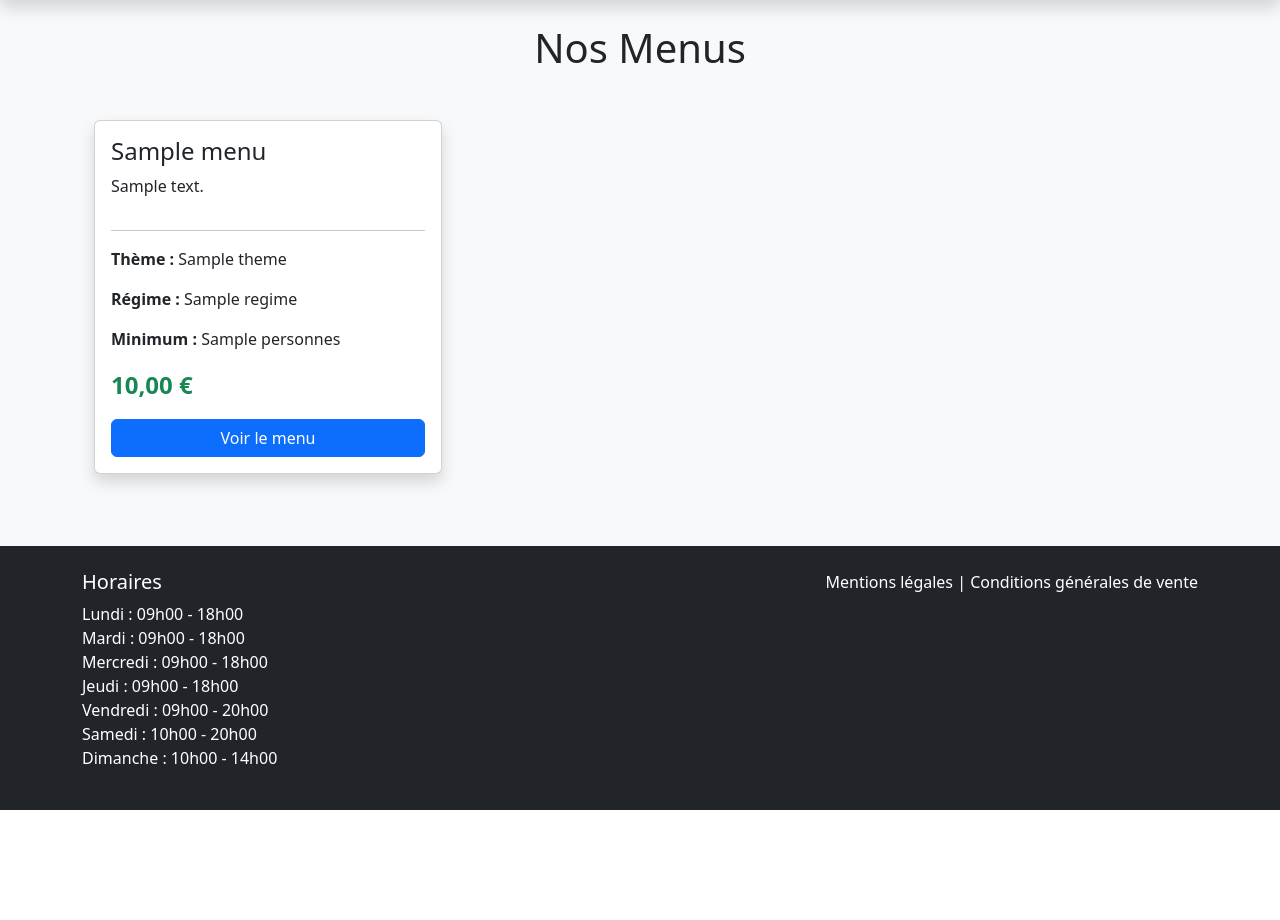
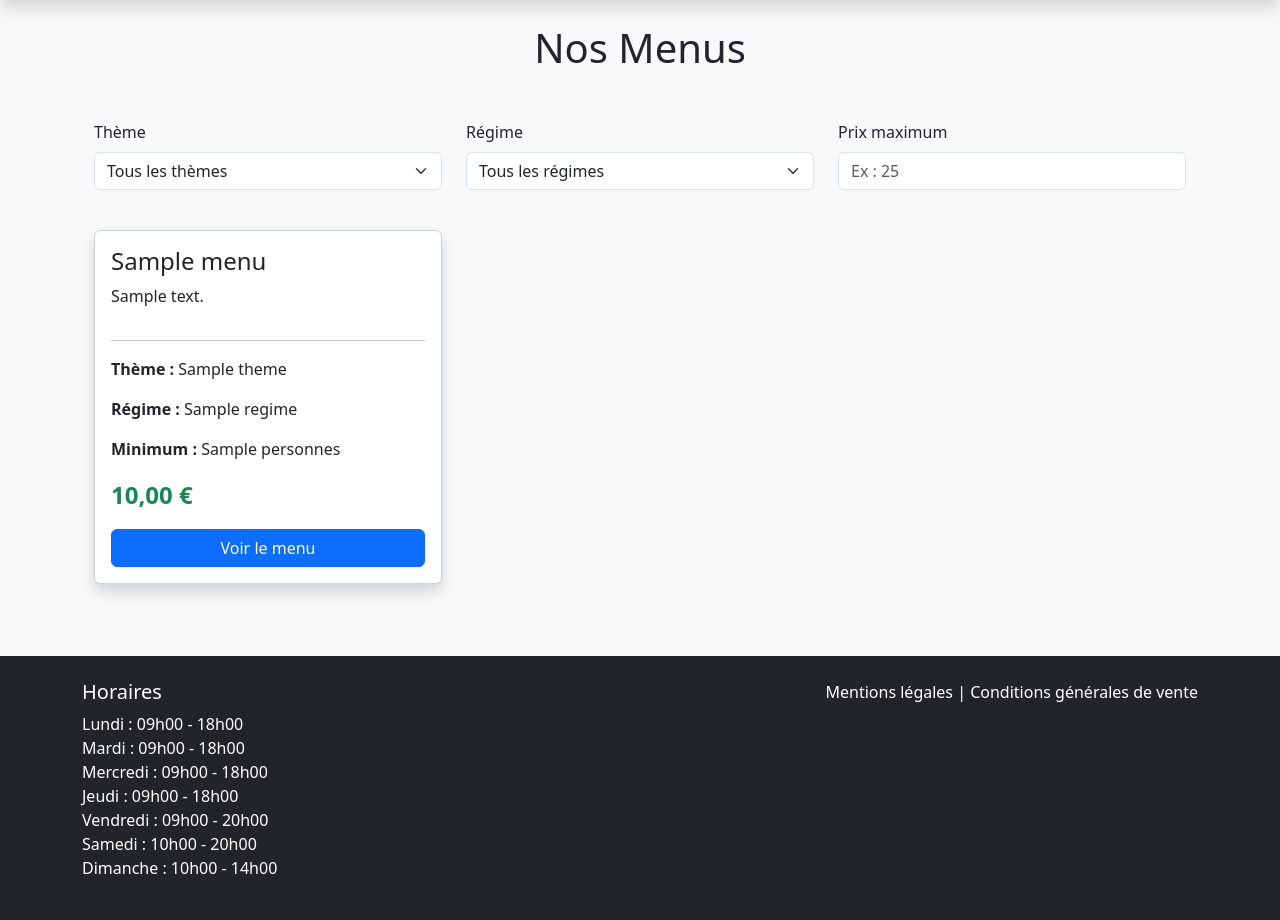
Before and after one commit to Nisdja/vite-gourmand, a PHP site: page /vite-gourmand/public/menus.php in a window 1280 px wide. Shown: the part 56-976 px from the top of the page. Before the commit the page ends 866 px from the top, so only its background shows below. Run offline with PHP 8.4, Linux system fonts and the light colour scheme; tables that the repository leaves empty or names only in its code hold one stand-in row (values such as "Sample post").

Commit message:
Amélioration des filtres menus avec listes déroulantes et AJAX

```diff
--- a/app/config/database.php
+++ b/app/config/database.php
@@ -1,9 +1,27 @@
 <?php
 
-$host = "sql308.infinityfree.com";
-$dbname = "if0_42472749_vite_gourmand";
-$user = "if0_42472749";
-$password = "h97IWMeXXJYs4";
+if (
+    $_SERVER["SERVER_NAME"] === "localhost" ||
+    $_SERVER["SERVER_NAME"] === "127.0.0.1"
+) {
+
+    // Base locale (XAMPP)
+
+    $host = "localhost";
+    $dbname = "vite_gourmand";
+    $user = "root";
+    $password = "";
+
+} else {
+
+    // InfinityFree
+
+    $host = "sql308.infinityfree.com";
+    $dbname = "if0_42472749_vite_gourmand";
+    $user = "if0_42472749";
+    $password = "h97IWMeXXJYs4";
+
+}
 
 try {
 
--- a/app/controllers/MenuController.php
+++ b/app/controllers/MenuController.php
@@ -2,9 +2,17 @@
 
 require_once "../app/config/database.php";
 require_once "../app/models/Menu.php";
+require_once "../app/models/Theme.php";
+require_once "../app/models/Regime.php";
 
 $model = new Menu($pdo);
 
+$themeModel = new Theme($pdo);
+$regimeModel = new Regime($pdo);
+
 $menus = $model->getAll();
 
+$themes = $themeModel->getAll();
+$regimes = $regimeModel->getAll();
+
 include "../app/views/menu/index.php";
--- a/app/models/Menu.php
+++ b/app/models/Menu.php
@@ -145,4 +145,48 @@ class Menu
     }
 
 
+    public function filter(
+    ?string $theme = null,
+    ?string $regime = null,
+    ?float $prixMax = null
+)
+{
+    $sql = "
+        SELECT
+            menus.*,
+            themes.nom AS theme,
+            regimes.nom AS regime
+        FROM menus
+        LEFT JOIN themes
+            ON menus.theme_id = themes.id
+        LEFT JOIN regimes
+            ON menus.regime_id = regimes.id
+        WHERE 1=1
+    ";
+
+    $params = [];
+
+    if (!empty($theme)) {
+        $sql .= " AND themes.nom = ?";
+        $params[] = $theme;
+    }
+
+    if (!empty($regime)) {
+        $sql .= " AND regimes.nom = ?";
+        $params[] = $regime;
+    }
+
+    if (!empty($prixMax)) {
+        $sql .= " AND menus.prix <= ?";
+        $params[] = $prixMax;
+    }
+
+    $sql .= " ORDER BY menus.titre";
+
+    $stmt = $this->pdo->prepare($sql);
+    $stmt->execute($params);
+
+    return $stmt->fetchAll(PDO::FETCH_ASSOC);
 }
+
+}
--- a/app/views/menu/index.php
+++ b/app/views/menu/index.php
@@ -12,15 +12,99 @@ include __DIR__ . "/../layouts/header.php";
         Nos Menus
     </h1>
 
-    <?php if (empty($menus)) : ?>
+    <div class="row mb-4">
 
-        <div class="alert alert-warning text-center">
-            Aucun menu disponible.
+        <div class="col-md-4 mb-3">
+
+            <label for="theme" class="form-label">
+                Thème
+            </label>
+
+            <select
+                id="theme"
+                class="form-select">
+
+                <option value="">
+                    Tous les thèmes
+                </option>
+
+                <?php foreach ($themes as $theme) : ?>
+
+                    <option
+                        value="<?= htmlspecialchars($theme["nom"]) ?>">
+
+                        <?= htmlspecialchars($theme["nom"]) ?>
+
+                    </option>
+
+                <?php endforeach; ?>
+
+            </select>
+
         </div>
 
-    <?php else : ?>
+        <div class="col-md-4 mb-3">
 
-        <div class="row">
+            <label for="regime" class="form-label">
+                Régime
+            </label>
+
+            <select
+                id="regime"
+                class="form-select">
+
+                <option value="">
+                    Tous les régimes
+                </option>
+
+                <?php foreach ($regimes as $regime) : ?>
+
+                    <option
+                        value="<?= htmlspecialchars($regime["nom"]) ?>">
+
+                        <?= htmlspecialchars($regime["nom"]) ?>
+
+                    </option>
+
+                <?php endforeach; ?>
+
+            </select>
+
+        </div>
+
+        <div class="col-md-4 mb-3">
+
+            <label for="prixMax" class="form-label">
+                Prix maximum
+            </label>
+
+            <input
+                type="number"
+                class="form-control"
+                id="prixMax"
+                placeholder="Ex : 25">
+
+        </div>
+
+    </div>
+
+    <div
+        id="menus-container"
+        class="row">
+
+        <?php if (empty($menus)) : ?>
+
+            <div class="col-12">
+
+                <div class="alert alert-warning text-center">
+
+                    Aucun menu disponible.
+
+                </div>
+
+            </div>
+
+        <?php else : ?>
 
             <?php foreach ($menus as $menu) : ?>
 
@@ -31,32 +115,51 @@ include __DIR__ . "/../layouts/header.php";
                         <div class="card-body d-flex flex-column">
 
                             <h4 class="card-title">
+
                                 <?= htmlspecialchars($menu["titre"]) ?>
+
                             </h4>
 
                             <p class="card-text">
+
                                 <?= htmlspecialchars($menu["description"]) ?>
+
                             </p>
 
                             <hr>
 
                             <p>
+
                                 <strong>Thème :</strong>
+
                                 <?= htmlspecialchars($menu["theme"]) ?>
+
                             </p>
 
                             <p>
+
                                 <strong>Régime :</strong>
+
                                 <?= htmlspecialchars($menu["regime"]) ?>
+
                             </p>
 
                             <p>
+
                                 <strong>Minimum :</strong>
-                                <?= $menu["nb_personnes_min"] ?> personnes
+
+                                <?= $menu["nb_personnes_min"] ?>
+
+                                personnes
+
                             </p>
 
                             <p class="fs-4 text-success fw-bold">
-                                <?= number_format($menu["prix"], 2, ",", " ") ?> €
+
+                                <?= number_format($menu["prix"], 2, ",", " ") ?>
+
+                                €
+
                             </p>
 
                             <div class="mt-auto">
@@ -79,11 +182,13 @@ include __DIR__ . "/../layouts/header.php";
 
             <?php endforeach; ?>
 
-        </div>
+        <?php endif; ?>
 
-    <?php endif; ?>
+    </div>
 
 </div>
+
+<script src="/vite-gourmand/public/assets/js/menu-filter.js"></script>
 
 <?php
 
--- /dev/null
+++ b/public/filter_menu.php
@@ -0,0 +1,3 @@
+<?php
+
+require_once "../app/controllers/FilterMenuController.php";
```
Also changed, not shown: app/controllers/FilterMenuController.php (added, +20 -0 lines), public/assets/js/menu-filter.js (added).
